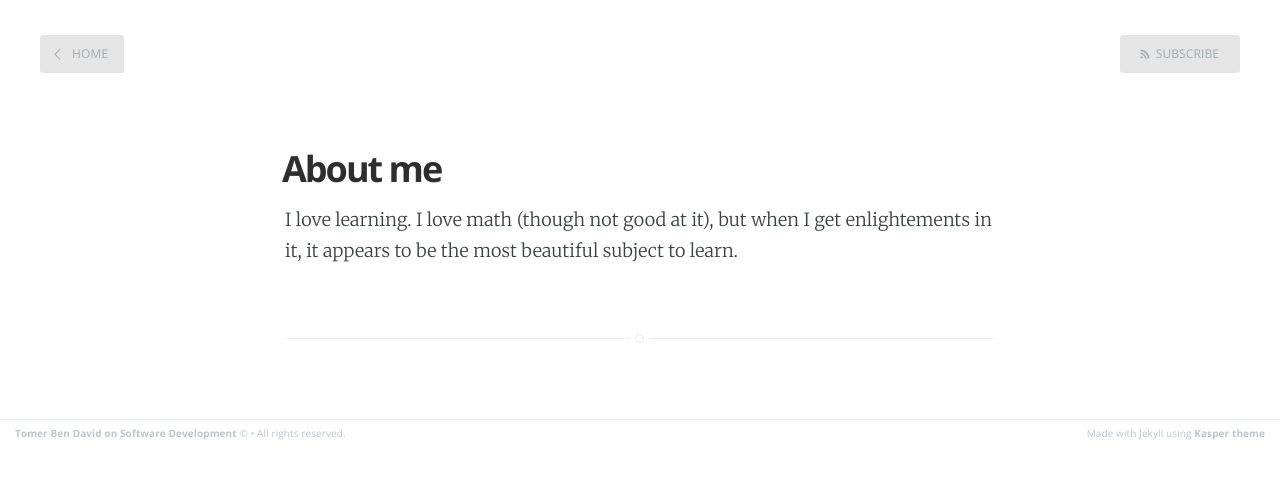
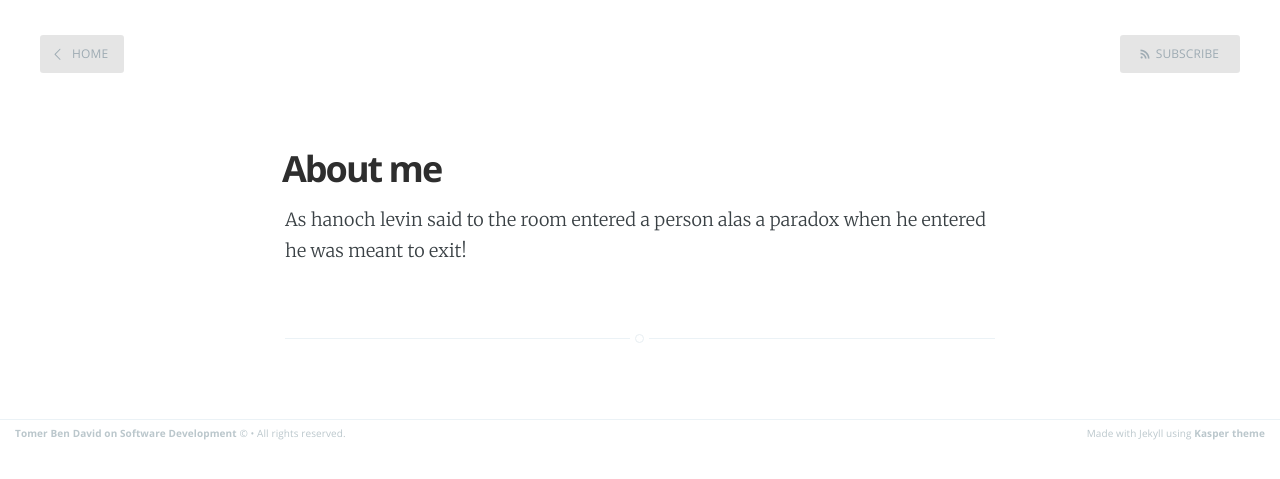
Before and after one commit to tomer-ben-david/tomer-ben-david.github.io.jekyll, a Jekyll site: the page built from about.md, in a window 1280 px wide. Shown: the top 479 px of the page. Built offline with Jekyll 4.4.1, drawn with Linux system fonts in a browser that asks for light colours; Markdown is read by kramdown in place of the engine named in the settings.

Commit message:
Update about.md

```diff
--- a/about.md
+++ b/about.md
@@ -2,5 +2,4 @@
 layout: page
 title: About me
 ---
-
-I love learning.  I love math (though not good at it), but when I get enlightements in it, it appears to be the most beautiful subject to learn.
+As hanoch levin said to the room entered a person alas a paradox when he entered he was meant to exit!
```
